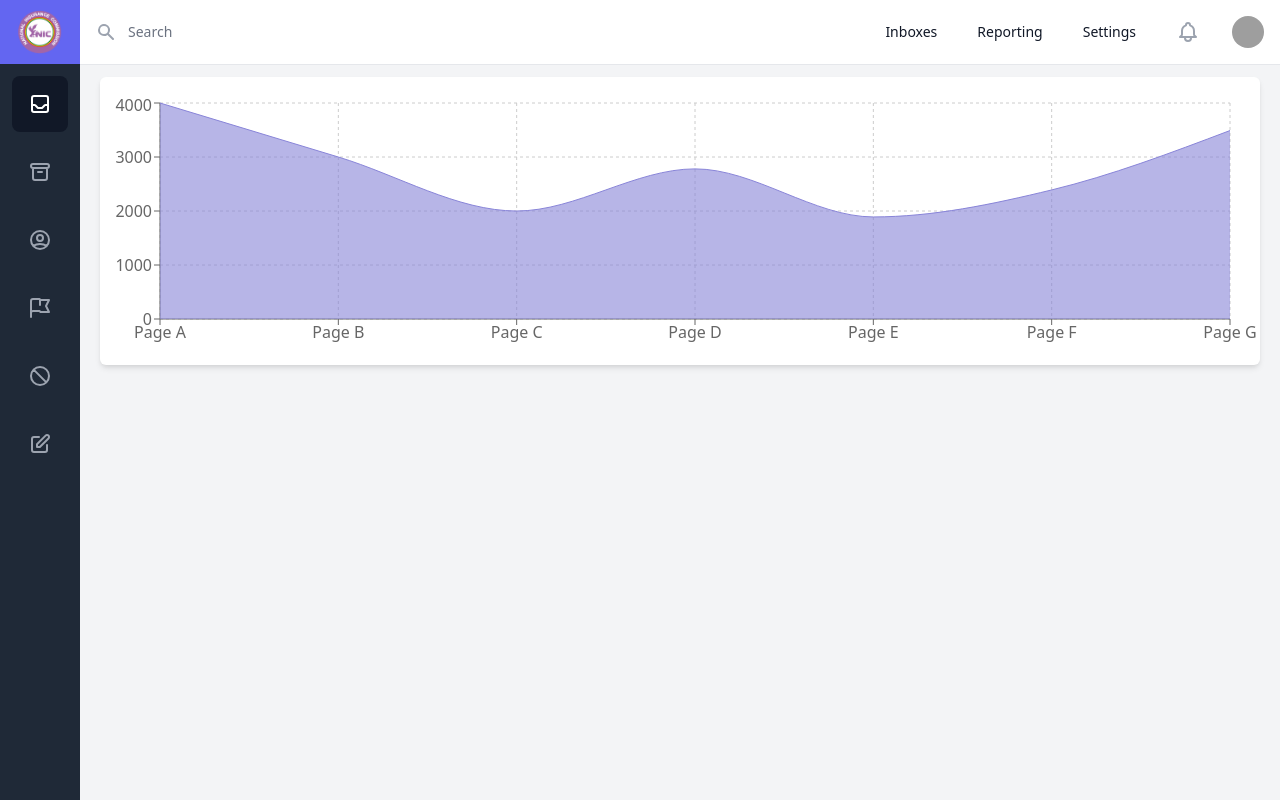
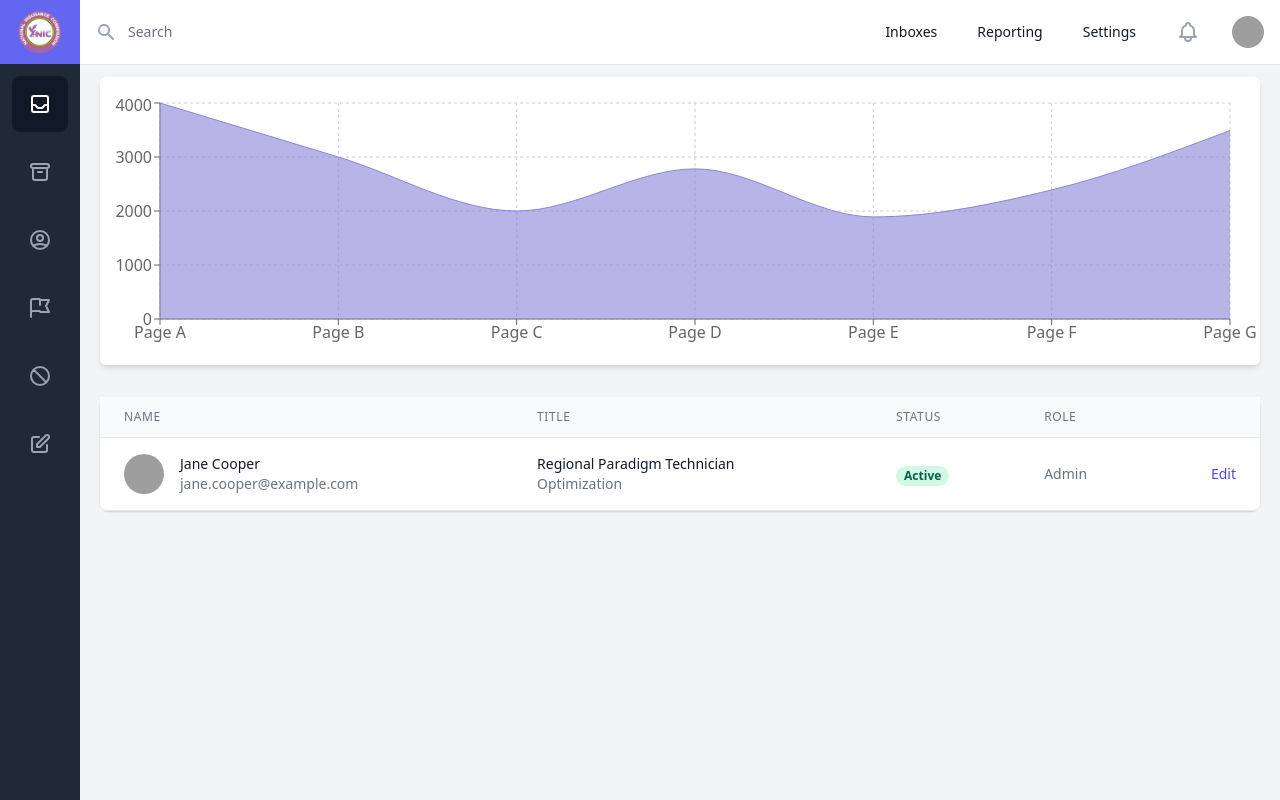
Before and after one commit to Khoby-790/template-nic, a React (Create React App) app: page / in a window 1280 px wide. Built offline with nearby package versions, Linux system fonts and the light colour scheme; grey boxes are pictures that could not be loaded.

Commit message:
--- Auto-Git Commit ---

```diff
--- a/src/pages/Dashboard/Dashboard.tsx
+++ b/src/pages/Dashboard/Dashboard.tsx
@@ -1,3 +1,4 @@
+/* eslint-disable jsx-a11y/anchor-is-valid */
 import React, { Fragment } from 'react';
 import { AreaChart, Area, XAxis, YAxis, CartesianGrid, Tooltip, ResponsiveContainer } from 'recharts';
 
@@ -76,6 +77,74 @@ const Dashboard = (props: Props) => {
                     </AreaChart>
                 </ResponsiveContainer>
             </div>
+            <div className="bg-white mx-5 mt-5">
+                <div className="flex flex-col">
+                    <div className="-my-2 overflow-x-auto sm:-mx-6 lg:-mx-8">
+                        <div className="py-2 align-middle inline-block min-w-full sm:px-6 lg:px-8">
+                            <div className="shadow overflow-hidden border-b border-gray-200 sm:rounded-lg">
+                                <table className="min-w-full divide-y divide-gray-200">
+                                    <thead className="bg-gray-50">
+                                        <tr>
+                                            <th scope="col" className="px-6 py-3 text-left text-xs font-medium text-gray-500 uppercase tracking-wider">
+                                                Name
+                                            </th>
+                                            <th scope="col" className="px-6 py-3 text-left text-xs font-medium text-gray-500 uppercase tracking-wider">
+                                                Title
+                                            </th>
+                                            <th scope="col" className="px-6 py-3 text-left text-xs font-medium text-gray-500 uppercase tracking-wider">
+                                                Status
+                                            </th>
+                                            <th scope="col" className="px-6 py-3 text-left text-xs font-medium text-gray-500 uppercase tracking-wider">
+                                                Role
+                                            </th>
+                                            <th scope="col" className="relative px-6 py-3">
+                                                <span className="sr-only">Edit</span>
+                                            </th>
+                                        </tr>
+                                    </thead>
+                                    <tbody className="bg-white divide-y divide-gray-200">
+                                        <tr>
+                                            <td className="px-6 py-4 whitespace-nowrap">
+                                                <div className="flex items-center">
+                                                    <div className="flex-shrink-0 h-10 w-10">
+                                                        <img className="h-10 w-10 rounded-full" src="https://images.unsplash.com/photo-1494790108377-be9c29b29330?ixlib=rb-1.2.1&amp;ixid=eyJhcHBfaWQiOjEyMDd9&amp;auto=format&amp;fit=facearea&amp;facepad=4&amp;w=256&amp;h=256&amp;q=60" alt="" />
+                                                    </div>
+                                                    <div className="ml-4">
+                                                        <div className="text-sm font-medium text-gray-900">
+                                                            Jane Cooper
+                                                        </div>
+                                                        <div className="text-sm text-gray-500">
+                                                            jane.cooper@example.com
+                                                        </div>
+                                                    </div>
+                                                </div>
+                                            </td>
+                                            <td className="px-6 py-4 whitespace-nowrap">
+                                                <div className="text-sm text-gray-900">Regional Paradigm Technician</div>
+                                                <div className="text-sm text-gray-500">Optimization</div>
+                                            </td>
+                                            <td className="px-6 py-4 whitespace-nowrap">
+                                                <span className="px-2 inline-flex text-xs leading-5 font-semibold rounded-full bg-green-100 text-green-800">
+                                                    Active
+                                                </span>
+                                            </td>
+                                            <td className="px-6 py-4 whitespace-nowrap text-sm text-gray-500">
+                                                Admin
+                                            </td>
+                                            <td className="px-6 py-4 whitespace-nowrap text-right text-sm font-medium">
+                                                <a href="#" className="text-indigo-600 hover:text-indigo-900">Edit</a>
+                                            </td>
+                                        </tr>
+
+                                        {/* <!-- More items... --> */}
+                                    </tbody>
+                                </table>
+                            </div>
+                        </div>
+                    </div>
+                </div>
+
+            </div>
         </Fragment>
     )
 }
```
